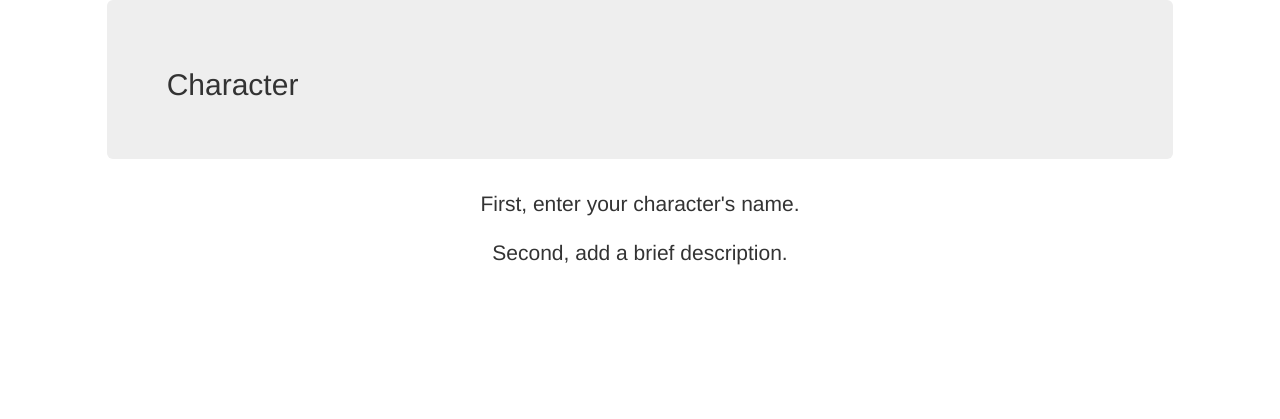
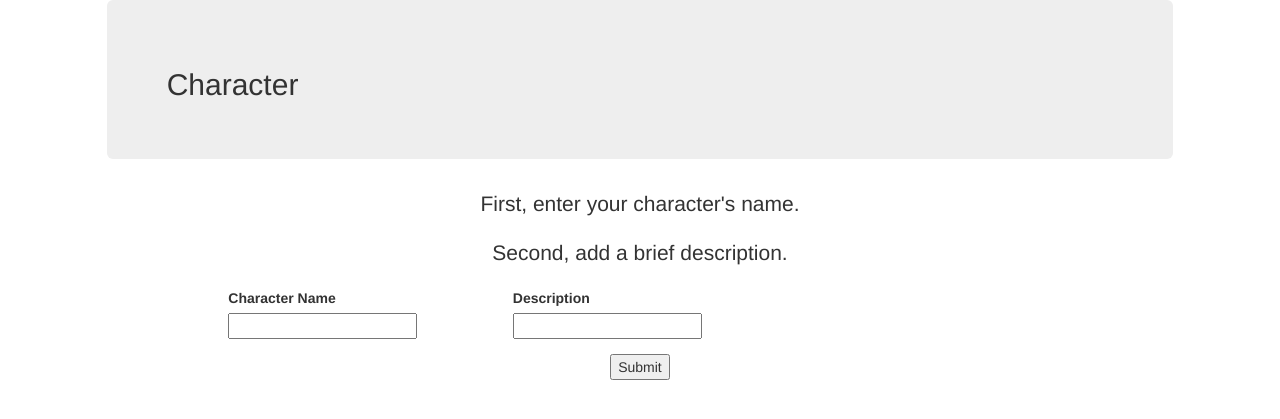
Before and after one commit to panzerama/critaholic, a Django app: page /character/ in a window 1280 px wide. Shown: the top 419 px of the page. Run offline with Django 3.2, Linux system fonts and the light colour scheme; some libraries are stand-ins or nearby versions.

Commit message:
basic character path and view completed

```diff
--- a/character/models.py
+++ b/character/models.py
@@ -1,8 +1,12 @@
 from django.db import models
+from django.shortcuts import reverse
 
 
 class Character(models.Model):
     character_name = models.TextField(blank=False, default='NPC')
     summary = models.TextField(default=' ')
 
+    def get_absolute_url(self):
+        return reverse('character view', args=[self.id])
+
 # TODO better default values for character_name
--- a/character/templates/char_home.html
+++ b/character/templates/char_home.html
@@ -16,6 +16,27 @@
                 <p class="lead">Second, add a brief description.</p>
             </div>
         </div>
+        <div class="row">
+            <div class="col-md-8 col-md-offset-2">
+                <form method="post" action="{% url 'new' %}" >
+                    <div class="row">
+                        <div class="col-md-4 form-group">
+                            <label for="character_name" id="character_name_label">Character Name</label>
+                            <input id="character_name_input" name="character_name" type="text"  />
+                        </div>
+                        <div class="col-md-4 form-group">
+                            <label for="character_description">Description</label>
+                            <input id="character_description_input" name="character_description" type="text"  />
+                        </div>
+                    </div>
+                    <div class="row">
+                        <div class="col-md-4 col-md-offset-4 form-group text-center">
+                            <input id="character_submit" type="submit" value="Submit">
+                            {% csrf_token %}
+                        </div>
+                    </div>
+                </form>
+            </div>
     </div>
 </body>
 </html>
--- a/character/urls.py
+++ b/character/urls.py
@@ -3,5 +3,7 @@ from character import views
 
 
 urlpatterns = [
-    url(r'^$', views.char_page, name='character view'),
+    url(r'^$', views.char_page, name='character home'),
+    url(r'^(\d+)/$', views.view_char, name='character view'),
+    url(r'^new$', views.new_char, name='new'),
 ]
--- a/character/views.py
+++ b/character/views.py
@@ -1,4 +1,13 @@
-from django.shortcuts import render
+from django.shortcuts import render, redirect
+from character.models import Character
+
 
 def char_page(request):
     return render(request, 'char_home.html')
+
+def view_char(request, character_id):
+    pass
+
+def new_char(request):
+    character_ = Character.objects.create()
+    return redirect(character_)
```
Also changed, not shown: character/tests/test_views.py (+11 -1 lines), functional_tests/test_character_creation.py (+15 -0 lines).
